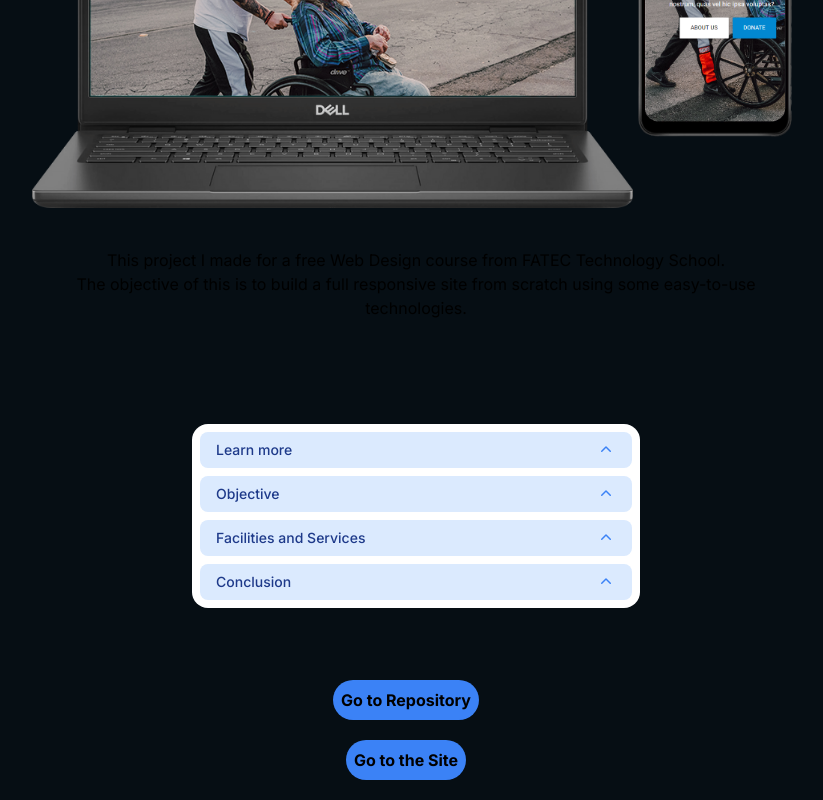
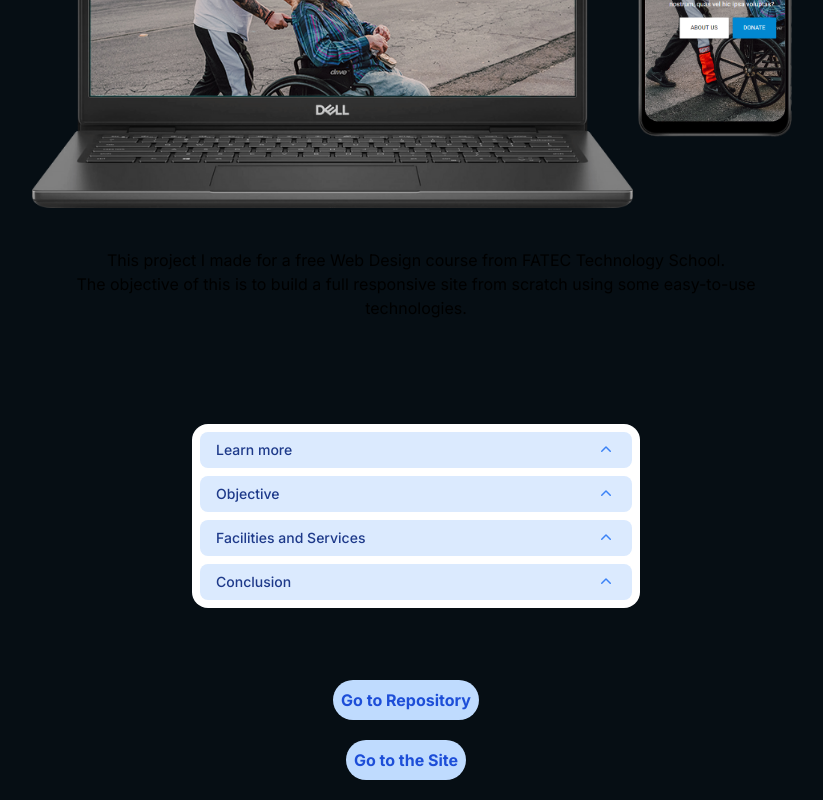
Before and after one commit to leovizeu/portfolio-vizeu, a Next.js app: page / in a window 1280 px wide. Shown: the part 2782-3582 px from the top of the page, without its empty margins (224-1047 px from the left). Built offline with nearby package versions, Linux system fonts and the light colour scheme.

Commit message:
changed colors to blue

```diff
--- a/src/app/Components/Projects.tsx
+++ b/src/app/Components/Projects.tsx
@@ -44,7 +44,7 @@ function Projects() {
       <div className="flex flex-row-reverse justify-center pr-5 pb-5">
         <CustomButtom
           title ="Go to Repository"
-          containerStyles = "bg-blue-500 text-black font-bold rounded-full p-2 hover:bg-white hover:text-blue-500"
+          containerStyles = "bg-blue-200 text-blue-700 font-bold rounded-full p-2 hover:bg-blue-500 hover:text-white"
           handleClick = {handleScroll}
         />
       </div>
@@ -52,7 +52,7 @@ function Projects() {
       <div className="flex flex-row-reverse justify-center pr-5 pb-5">
         <CustomButtom
           title ="Go to the Site"
-          containerStyles = "bg-blue-500 text-black font-bold rounded-full p-2 hover:bg-white hover:text-blue-500"
+          containerStyles = "bg-blue-200 text-blue-700 font-bold rounded-full p-2 hover:bg-blue-500 hover:text-white"
           handleClick = {handleScroll}
         />
       </div>
```
